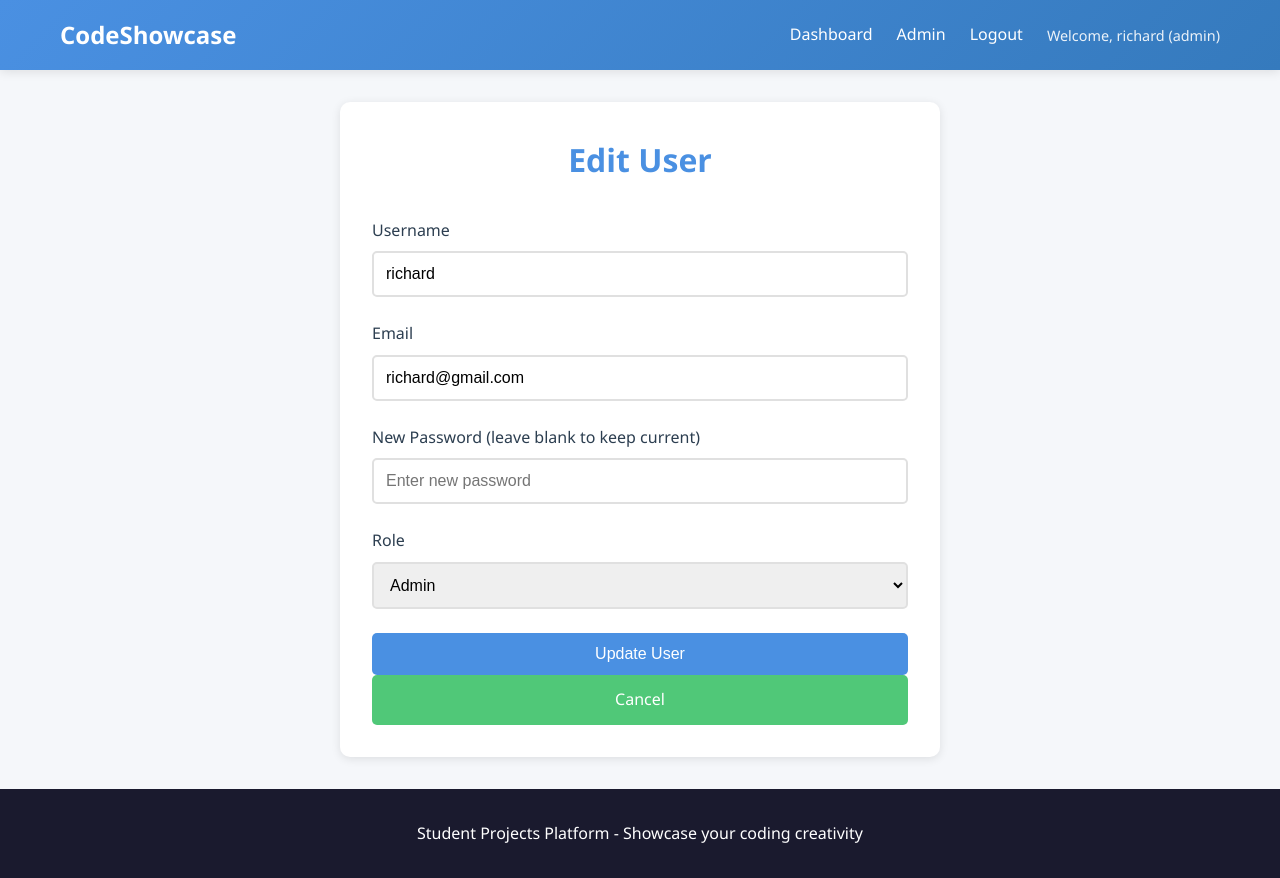
After one commit to techwithrichard/smart-student-display, a Flask app: page /admin/user/1/edit in a window 1280 px wide. The commit adds this page. Run offline with Flask 3, Linux system fonts and the light colour scheme; a user stored in the database is signed in.

Commit message:
Add admin user management, staff role, and require parent email for students

```diff
--- a/app.py
+++ b/app.py
@@ -45,8 +45,8 @@ class User(UserMixin, db.Model):
     username = db.Column(db.String(80), unique=True, nullable=False)
     email = db.Column(db.String(120), unique=True, nullable=False)
     password_hash = db.Column(db.String(255), nullable=False)
-    role = db.Column(db.String(20), default='student')  # student, teacher, or admin
-    parent_email = db.Column(db.String(120), nullable=True)  # Parent email for students
+    role = db.Column(db.String(20), default='student')  # student, teacher, staff, or admin
+    parent_email = db.Column(db.String(120), nullable=True)  # Parent email for students (required for students)
     created_at = db.Column(db.DateTime, default=datetime.utcnow)
     classrooms = db.relationship('Classroom', backref='teacher', lazy=True)
     projects = db.relationship('Project', foreign_keys='Project.student_id', backref='student', lazy=True)
@@ -295,7 +295,7 @@ def dashboard():
 @app.route('/classroom/create', methods=['GET', 'POST'])
 @login_required
 def create_classroom():
-    if current_user.role != 'teacher':
+    if current_user.role not in ['teacher', 'admin']:
         flash('Only teachers can create classrooms')
         return redirect(url_for('dashboard'))
 
@@ -379,8 +379,8 @@ def classroom_view(classroom_id):
 @app.route('/project/upload', methods=['GET', 'POST'])
 @login_required
 def upload_project():
-    if current_user.role == 'teacher':
-        flash('Teachers cannot upload projects')
+    if current_user.role in ['teacher', 'staff', 'admin']:
+        flash('Teachers and staff cannot upload projects')
         return redirect(url_for('dashboard'))
 
     if request.method == 'POST':
@@ -631,7 +631,7 @@ def check_project_access(project):
     if project.visibility == 'private':
         return False
     if project.visibility == 'classroom':
-        if current_user.role == 'teacher':
+        if current_user.role in ['teacher', 'staff']:
             return project.classroom.teacher_id == current_user.id
         enrollment = ClassroomStudent.query.filter_by(
             classroom_id=project.classroom_id,
@@ -639,7 +639,7 @@ def check_project_access(project):
         ).first()
         return enrollment is not None
     if project.visibility == 'parents':
-        if current_user.role == 'teacher':
+        if current_user.role in ['teacher', 'staff']:
             return project.classroom.teacher_id == current_user.id or project.tagged_teacher_id == current_user.id
         return False
     return False
@@ -655,7 +655,7 @@ def like_project(project_id):
 @app.route('/challenge/create', methods=['GET', 'POST'])
 @login_required
 def create_challenge():
-    if current_user.role != 'teacher':
+    if current_user.role not in ['teacher', 'admin']:
         flash('Only teachers can create challenges')
         return redirect(url_for('dashboard'))
 
@@ -741,6 +741,7 @@ def admin_dashboard():
         'total_users': User.query.count(),
         'total_students': User.query.filter_by(role='student').count(),
         'total_teachers': User.query.filter_by(role='teacher').count(),
+        'total_staff': User.query.filter_by(role='staff').count(),
         'total_classrooms': Classroom.query.count(),
         'total_projects': Project.query.count()
     }
@@ -765,10 +766,95 @@ def toggle_user_role(user_id):
     if user.role == 'admin':
         flash('Cannot modify admin user')
         return redirect(url_for('admin_dashboard'))
+    # Toggle between student and teacher
     user.role = 'teacher' if user.role == 'student' else 'student'
     db.session.commit()
     flash(f'User {user.username} role updated to {user.role}')
     return redirect(url_for('admin_dashboard'))
+
+@app.route('/admin/add-user', methods=['GET', 'POST'])
+@admin_required
+def admin_add_user():
+    if request.method == 'POST':
+        username = request.form.get('username')
+        email = request.form.get('email')
+        password = request.form.get('password')
+        role = request.form.get('role', 'student')
+        parent_email = request.form.get('parent_email', '').strip() if role == 'student' else None
+
+        if User.query.filter_by(username=username).first():
+            flash('Username already exists')
+            return redirect(url_for('admin_add_user'))
+
+        if User.query.filter_by(email=email).first():
+            flash('Email already exists')
+            return redirect(url_for('admin_add_user'))
+
+        # Parent email is required for students
+        if role == 'student' and not parent_email:
+            flash('Parent email is required for students')
+            return redirect(url_for('admin_add_user'))
+
+        user = User(
+            username=username,
+            email=email,
+            password_hash=generate_password_hash(password),
+            role=role,
+            parent_email=parent_email if parent_email else None
+        )
+        db.session.add(user)
+        db.session.commit()
+        flash(f'User {username} ({role}) created successfully!')
+        return redirect(url_for('admin_dashboard'))
+
+    return render_template('admin_add_user.html')
+
+@app.route('/admin/user/<int:user_id>/edit', methods=['GET', 'POST'])
+@admin_required
+def admin_edit_user(user_id):
+    user = User.query.get_or_404(user_id)
+    if user.role == 'admin' and user.id != current_user.id:
+        flash('Cannot edit other admin users')
+        return redirect(url_for('admin_dashboard'))
+
+    if request.method == 'POST':
+        username = request.form.get('username')
+        email = request.form.get('email')
+        role = request.form.get('role')
+        parent_email = request.form.get('parent_email', '').strip() if role == 'student' else None
+
+        # Check username uniqueness (except current user)
+        existing_user = User.query.filter_by(username=username).first()
+        if existing_user and existing_user.id != user.id:
+            flash('Username already exists')
+            return redirect(url_for('admin_edit_user', user_id=user_id))
+
+        # Check email uniqueness (except current user)
+        existing_email = User.query.filter_by(email=email).first()
+        if existing_email and existing_email.id != user.id:
+            flash('Email already exists')
+            return redirect(url_for('admin_edit_user', user_id=user_id))
+
+        # Parent email required for students
+        if role == 'student' and not parent_email:
+            flash('Parent email is required for students')
+            return redirect(url_for('admin_edit_user', user_id=user_id))
+
+        # Update password if provided
+        new_password = request.form.get('password', '').strip()
+        if new_password:
+            user.password_hash = generate_password_hash(new_password)
+
+        user.username = username
+        user.email = email
+        user.role = role
+        user.parent_email = parent_email if parent_email else None
+
+        db.session.commit()
+        flash(f'User {username} updated successfully!')
+        return redirect(url_for('admin_dashboard'))
+
+    return render_template('admin_edit_user.html', user=user)
 
 # Project permissions and settings
 @app.route('/project/<int:project_id>/settings', methods=['GET', 'POST'])
--- a/static/css/style.css
+++ b/static/css/style.css
@@ -1028,6 +1028,20 @@ body {
     color: white;
 }
 
+.role-staff {
+    background: #9b59b6;
+    color: white;
+}
+
+.required {
+    color: var(--accent-color);
+    font-weight: bold;
+}
+
+.admin-actions {
+    margin-top: 1rem;
+}
+
 .btn-small {
     padding: 0.5rem 1rem;
     font-size: 0.85rem;
--- /dev/null
+++ b/templates/admin_edit_user.html
@@ -0,0 +1,65 @@
+{% extends "base.html" %}
+
+{% block title %}Edit User - Admin{% endblock %}
+
+{% block content %}
+<div class="container">
+    <div class="form-container">
+        <h1>Edit User</h1>
+        <form method="POST" action="{{ url_for('admin_edit_user', user_id=user.id) }}">
+            <div class="form-group">
+                <label for="username">Username</label>
+                <input type="text" id="username" name="username" value="{{ user.username }}" required>
+            </div>
+
+            <div class="form-group">
+                <label for="email">Email</label>
+                <input type="email" id="email" name="email" value="{{ user.email }}" required>
+            </div>
+
+            <div class="form-group">
+                <label for="password">New Password (leave blank to keep current)</label>
+                <input type="password" id="password" name="password" placeholder="Enter new password">
+            </div>
+
+            <div class="form-group">
+                <label for="role">Role</label>
+                <select id="role" name="role" required onchange="toggleParentEmail()">
+                    <option value="student" {% if user.role == 'student' %}selected{% endif %}>Student</option>
+                    <option value="teacher" {% if user.role == 'teacher' %}selected{% endif %}>Teacher</option>
+                    <option value="staff" {% if user.role == 'staff' %}selected{% endif %}>Staff</option>
+                    <option value="admin" {% if user.role == 'admin' %}selected{% endif %}>Admin</option>
+                </select>
+            </div>
+
+            <div class="form-group" id="parent-email-group" style="display: {% if user.role == 'student' %}block{% else %}none{% endif %};">
+                <label for="parent_email">Parent Email <span class="required">*</span></label>
+                <input type="email" id="parent_email" name="parent_email" value="{{ user.parent_email or '' }}" placeholder="parent@example.com" {% if user.role == 'student' %}required{% endif %}>
+                <small>Required for students - parent's email address</small>
+            </div>
+
+            <button type="submit" class="btn btn-primary btn-block">Update User</button>
+            <a href="{{ url_for('admin_dashboard') }}" class="btn btn-secondary btn-block">Cancel</a>
+        </form>
+    </div>
+</div>
+
+<script>
+function toggleParentEmail() {
+    const role = document.getElementById('role').value;
+    const parentGroup = document.getElementById('parent-email-group');
+    const parentInput = document.getElementById('parent_email');
+
+    if (role === 'student') {
+        parentGroup.style.display = 'block';
+        parentInput.required = true;
+    } else {
+        parentGroup.style.display = 'none';
+        parentInput.required = false;
+        if (role !== 'student') {
+            parentInput.value = '';
+        }
+    }
+}
+</script>
+{% endblock %}
```
Also changed, not shown: templates/admin_add_user.html (added, +63 -0 lines), templates/admin_dashboard.html (+10 -0 lines), templates/register.html (+5 -2 lines).
